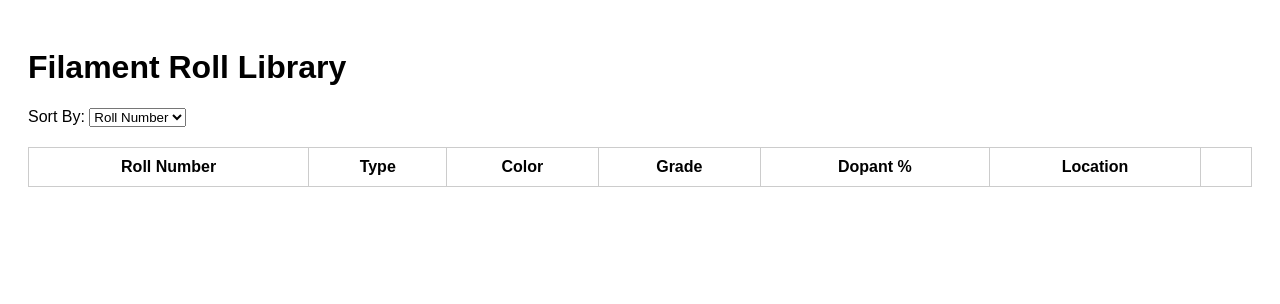
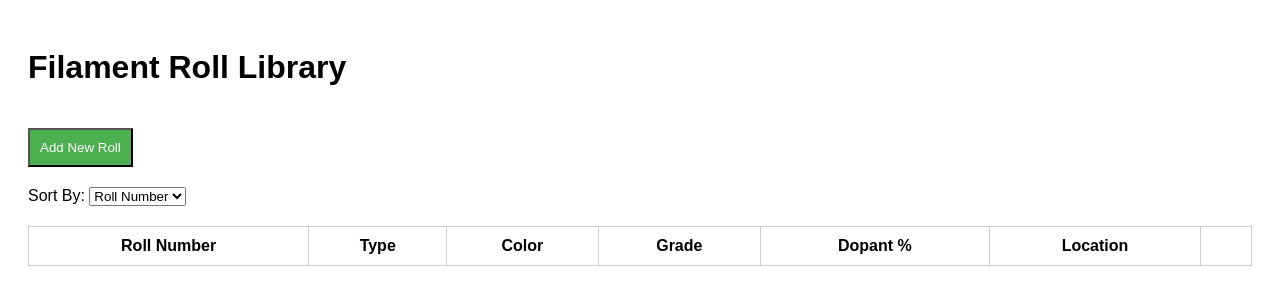
Before and after one commit to s00bii/Filament, a website: page index.html in a window 1280 px wide. Drawn offline with Linux system fonts and the light colour scheme; no server answers.

Commit message:
Deleted too much

```diff
--- a/index.html
+++ b/index.html
@@ -112,6 +112,9 @@
 <body>
   <h1>Filament Roll Library</h1>
 
+  <div style="display: flex; align-items: center; justify-content: space-between; flex-wrap: wrap;">
+    <button id="addRollBtn" onclick="addRoll()">Add New Roll</button>
+  </div>
 
   <div class="sort-container">
     <label for="sortCriteria">Sort By:</label>
```
